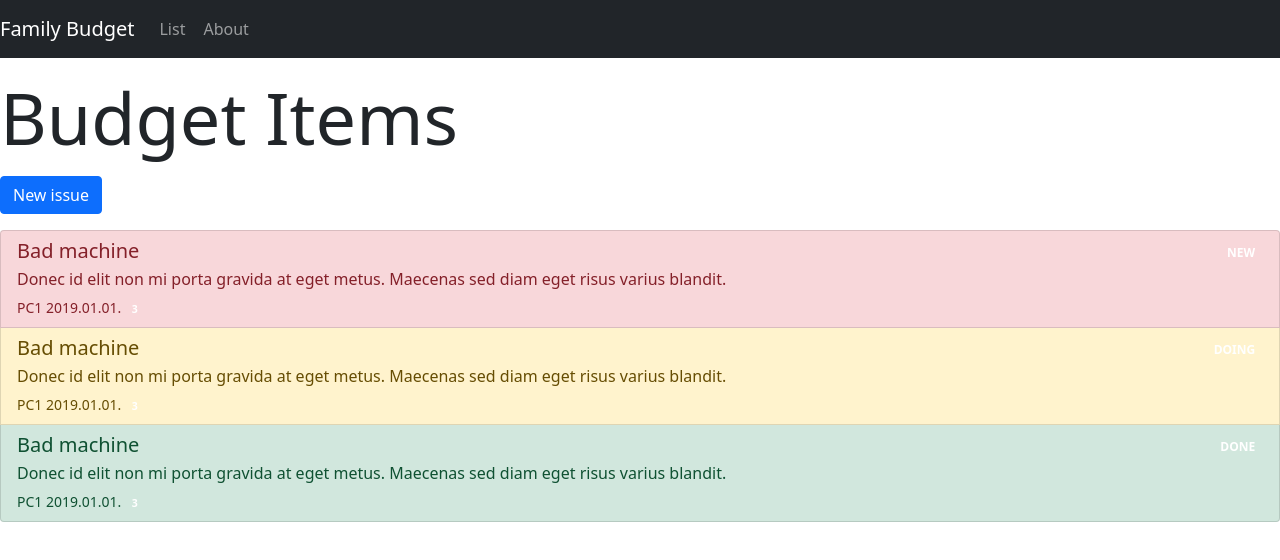
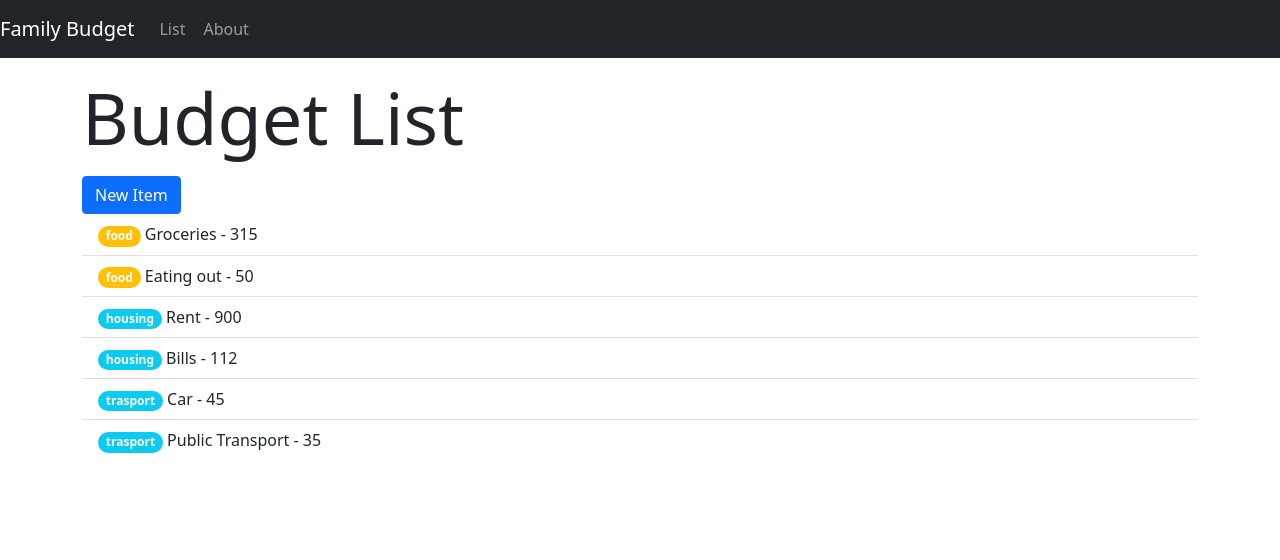
Before and after one commit to dubniczky/Budgeting-Webapp, an Angular app in the folder client/: page /list in a window 1280 px wide. Shown: the top 560 px of the page. Built offline with nearby package versions, Linux system fonts and the light colour scheme.

Commit message:
Added budget item listing

```diff
--- a/client/src/app/budget-item.ts
+++ b/client/src/app/budget-item.ts
@@ -1,4 +1,14 @@
+const categoryTypes = [
+    'primary',
+    'secondary',
+    'success',
+    'danger',
+    'warning',
+    'info',
+]
+
 export class BudgetItem {
+
     title: string
     value: number
     category: string
@@ -8,4 +18,19 @@ export class BudgetItem {
         this.value = value
         this.category = category
     }
+
+    categoryHashCode() {
+        var hash = 0, i, chr
+        if (this.category.length === 0) return hash
+        for (i = 0; i < this.category.length; i++) {
+            chr   = this.category.charCodeAt(i)
+            hash  = ((hash << 5) - hash) + chr
+            hash |= 0
+        }
+        return hash
+    };
+
+    getCategoryType() {
+        return categoryTypes[ this.categoryHashCode() % categoryTypes.length ]
+    }
 }
--- a/client/src/app/budget-list/budget-list.component.html
+++ b/client/src/app/budget-list/budget-list.component.html
@@ -1,54 +1,12 @@
-<h2 class="display-2 my-3">Budget Items</h2>
-<p><a class="btn btn-primary" href="#" role="button">New issue</a></p>
-<div class="list-group">
-    <a href="#" class="list-group-item list-group-item-action list-group-item-danger">
-        <div class="d-flex w-100 justify-content-between align-items-center">
-            <h5 class="mb-1">Bad machine</h5>
-            <span class="badge badge-danger">NEW</span>
-        </div>
-        <p class="mb-1">
-        Donec id elit non mi porta gravida at eget metus. Maecenas sed diam eget
-        risus varius blandit.
-        </p>
-        <small>
-        <i class="fas fa-map-marker-alt"></i> PC1
-        <i class="fas fa-calendar-alt"></i> 2019.01.01.
-        <i class="fas fa-comment"></i>
-        <span class="badge badge-light badge-pill">3</span>
-        </small>
-    </a>
+<div class="container-sm">
+    <h2 class="display-2 my-3">Budget List</h2>
+    <button class="btn btn-primary" mat-button routerLink="/budget/new">New Item</button>
 
-    <a href="#" class="list-group-item list-group-item-action list-group-item-warning">
-        <div class="d-flex w-100 justify-content-between align-items-center">
-        <h5 class="mb-1">Bad machine</h5>
-        <span class="badge badge-warning">DOING</span>
-        </div>
-        <p class="mb-1">
-        Donec id elit non mi porta gravida at eget metus. Maecenas sed diam eget
-        risus varius blandit.
-        </p>
-        <small>
-        <i class="fas fa-map-marker-alt"></i> PC1
-        <i class="fas fa-calendar-alt"></i> 2019.01.01.
-        <i class="fas fa-comment"></i>
-        <span class="badge badge-light badge-pill">3</span>
-        </small>
-    </a>
-
-    <a href="#" class="list-group-item list-group-item-action list-group-item-success">
-        <div class="d-flex w-100 justify-content-between align-items-center">
-        <h5 class="mb-1">Bad machine</h5>
-        <span class="badge badge-success">DONE</span>
-        </div>
-        <p class="mb-1">
-        Donec id elit non mi porta gravida at eget metus. Maecenas sed diam eget
-        risus varius blandit.
-        </p>
-        <small>
-        <i class="fas fa-map-marker-alt"></i> PC1
-        <i class="fas fa-calendar-alt"></i> 2019.01.01.
-        <i class="fas fa-comment"></i>
-        <span class="badge badge-light badge-pill">3</span>
-        </small>
-    </a>
+    <ul class="list-group list-group-flush">
+        <li *ngFor="let item of items"class="list-group-item">
+            <span class="badge rounded-pill bg-secondary"
+                 [ngClass]="'bg-' + item.getCategoryType()">{{item.category}}</span>
+            {{item.title}} - {{item.value}}
+        </li>
+    </ul>
 </div>
--- a/client/src/app/budget-list/budget-list.component.ts
+++ b/client/src/app/budget-list/budget-list.component.ts
@@ -1,4 +1,5 @@
 import { Component, OnInit } from '@angular/core';
+import { BudgetItem } from '../budget-item'
 
 @Component({
   selector: 'app-budget-list',
@@ -6,8 +7,18 @@ import { Component, OnInit } from '@angular/core';
   styleUrls: ['./budget-list.component.css']
 })
 export class BudgetListComponent implements OnInit {
+  items: BudgetItem[]
 
-  constructor() { }
+  constructor() {
+    this.items = [
+      new BudgetItem('Groceries', 315.0, 'food'),
+      new BudgetItem('Eating out', 50.0, 'food'),
+      new BudgetItem('Rent', 900.0, 'housing'),
+      new BudgetItem('Bills', 112.0, 'housing'),
+      new BudgetItem('Car', 45.0, 'trasport'),
+      new BudgetItem('Public Transport', 35.0, 'trasport'),
+    ]
+  }
 
   ngOnInit(): void {
   }
```
